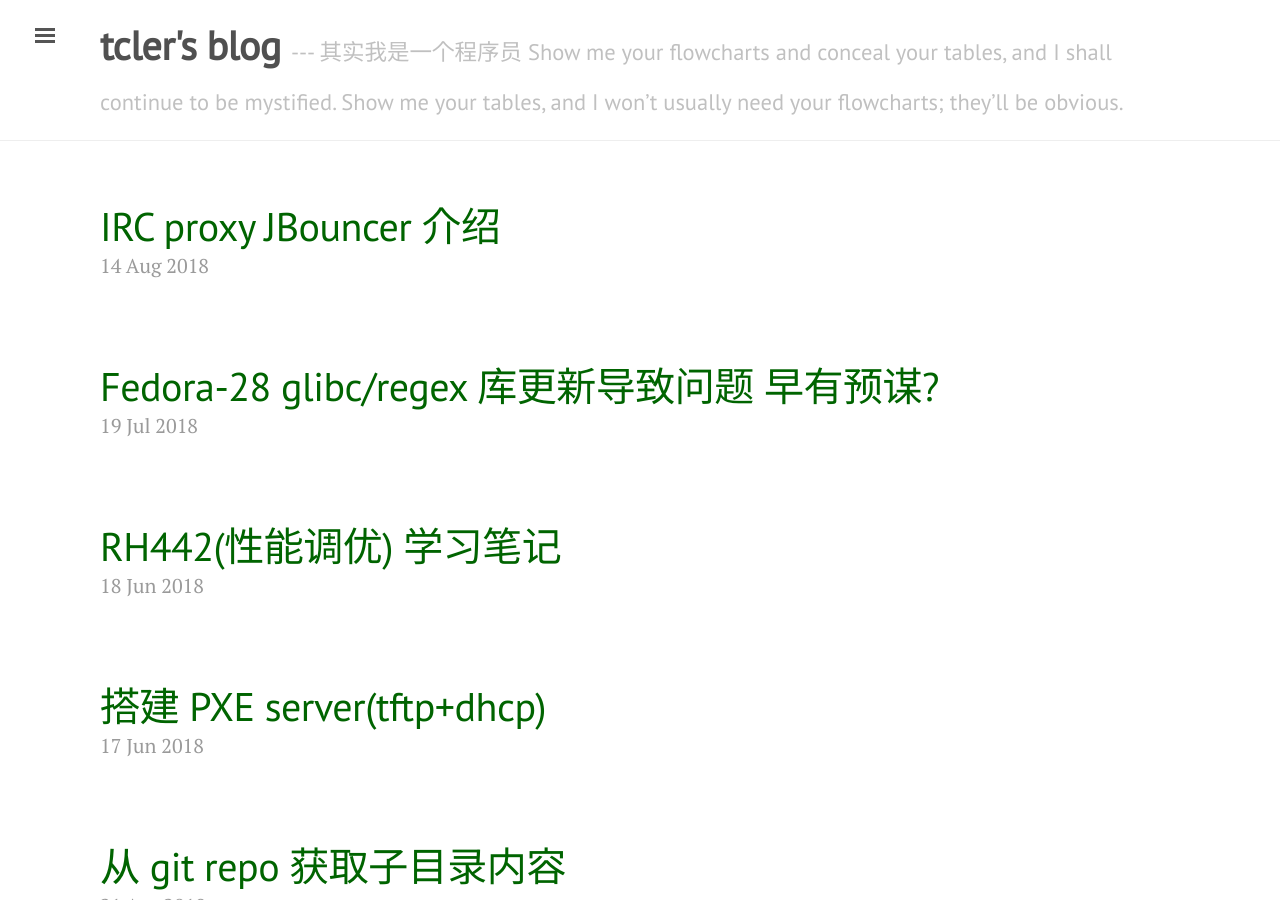
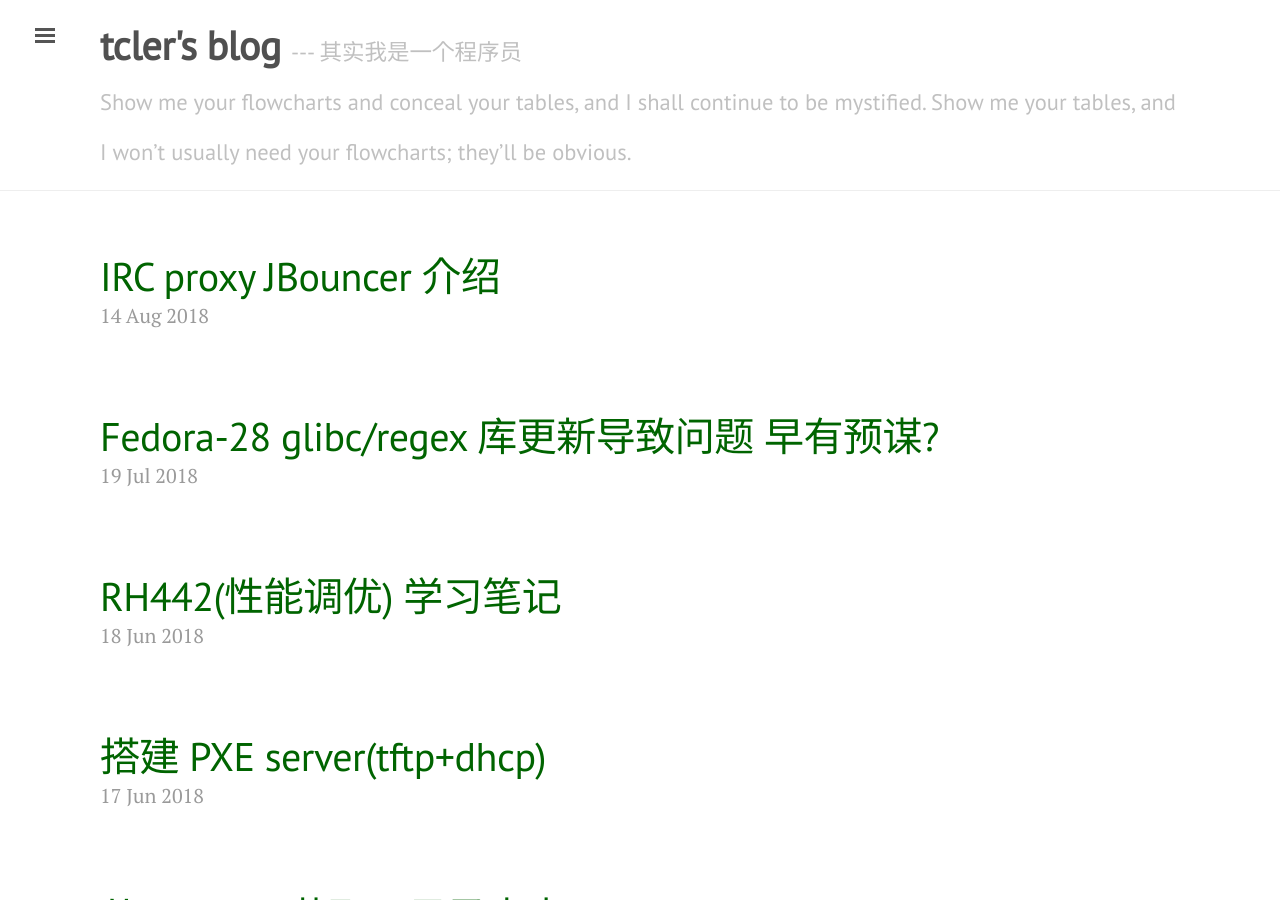
Before and after one commit to tcler/tcler.github.io, a Jekyll site: the page built from index.html, in a window 1280 px wide and 900 px high. Built offline with Jekyll 4.4.1, drawn with Linux system fonts in a browser that asks for light colours; the list of posts is cut into pages by our own code.

```diff
--- a/_config.yml
+++ b/_config.yml
@@ -6,7 +6,7 @@ permalink:           pretty
 
 # Setup
 title:               'tcler''s blog'
-tagline:             '--- 其实我是一个程序员
+tagline:             '--- 其实我是一个程序员<br>
 Show me your flowcharts and conceal your tables, and I shall continue to be mystified. Show me your tables, and I won’t usually need your flowcharts; they’ll be obvious.'
 description:         'tcler''s blog, based on <a href="http://jekyllrb.com" target="_blank">Jekyll</a> theme <a href="http://jekyllthemes.io/theme/15489219/lanyon">Lanyon</a>'
 url:                 https://tcler.github.io
```
